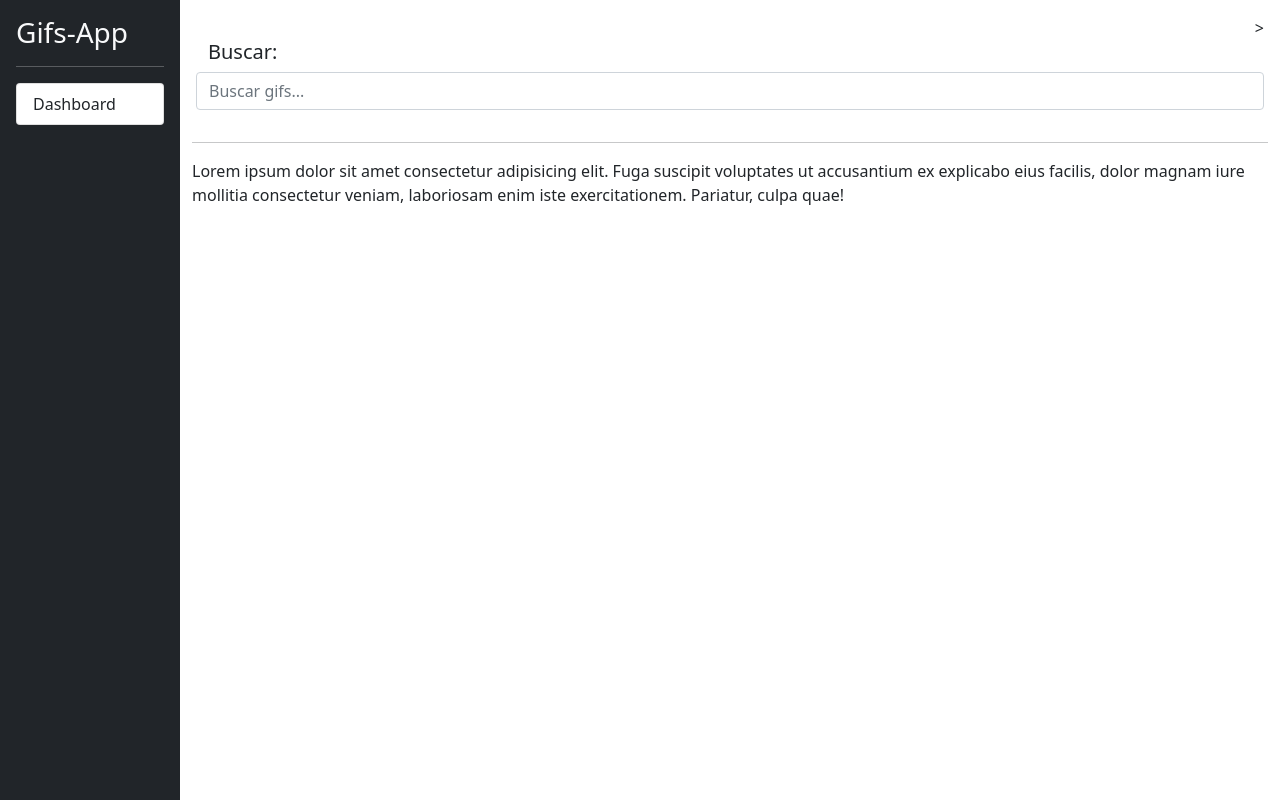
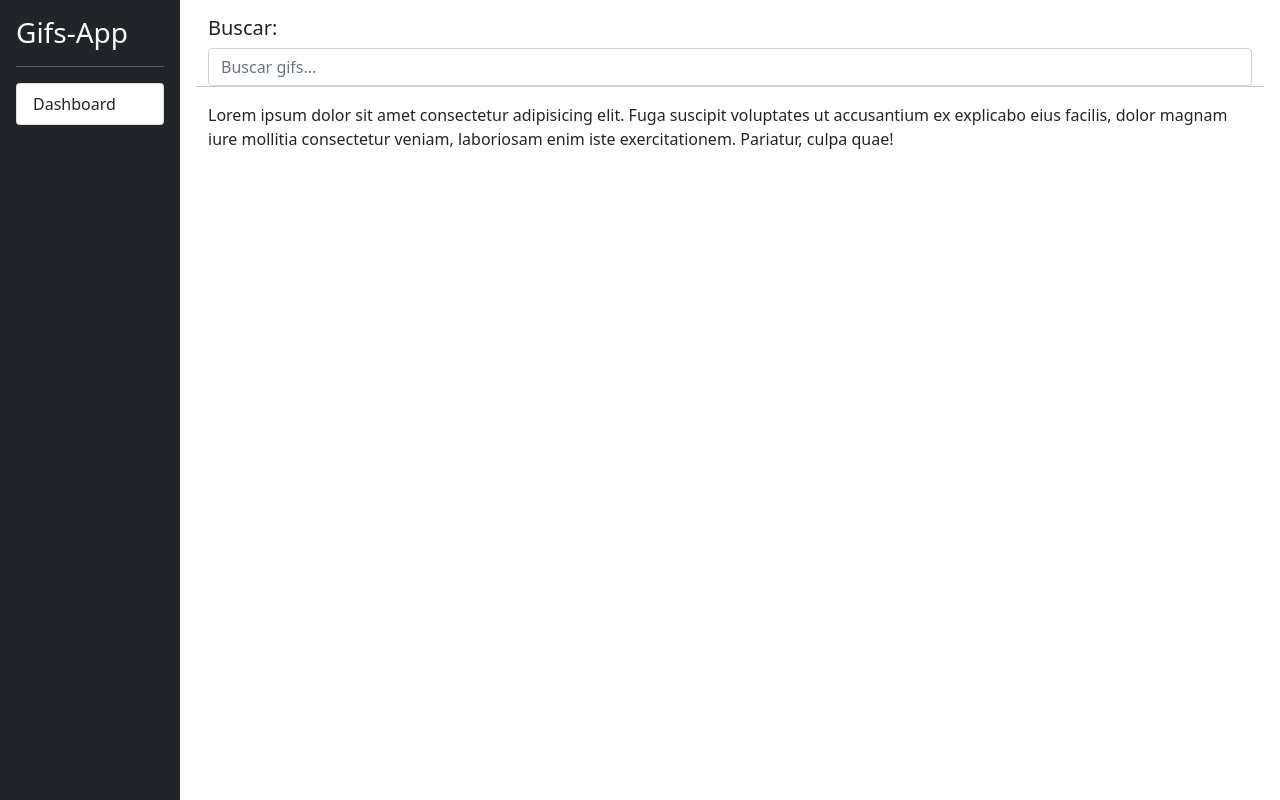
Before and after one commit to PikaLink89/gifsApp, an Angular app: page / in a window 1280 px wide. Built offline with nearby package versions, Linux system fonts and the light colour scheme.

Commit message:
Modulos busqueda y resultados creados

```diff
--- a/src/app/app.component.html
+++ b/src/app/app.component.html
@@ -1,30 +1,7 @@
 <div class="d-flex">
-    <div class="bg-dark border-right p-3" id="sidebar">
-        <h3 class="text-light">Gifs-App</h3>
-        <hr class="text-white" />
-
-        <div class="list-group list-reset">
-            <a href="#" class="list-group-item list-group-item-action">
-            Dashboard
-
-          </a>
-        </div>
-    </div>
+    <app-siderbar></app-siderbar>
 
     <!--FIN SIDEBAR-->
 
-    <div class="container">
-        <div class="row p-3">
-            <div class="col ">
-            </div>>
-            <h5>Buscar:</h5>
-            <input type="text " class="form-control " placeholder="Buscar gifs... " />
-        </div>
-        <hr />
-
-        <div class="row">
-            <div class="col">
-                Lorem ipsum dolor sit amet consectetur adipisicing elit. Fuga suscipit voluptates ut accusantium ex explicabo eius facilis, dolor magnam iure mollitia consectetur veniam, laboriosam enim iste exercitationem. Pariatur, culpa quae!
-            </div>
-        </div>
-    </div>
+    <app-gifs-page class="container"></app-gifs-page>
+</div>
--- a/src/app/app.module.ts
+++ b/src/app/app.module.ts
@@ -2,13 +2,17 @@ import { NgModule } from '@angular/core';
 import { BrowserModule } from '@angular/platform-browser';
 
 import { AppComponent } from './app.component';
+import { GifsModule } from './gifs/gifs.module';
+import { SharedModule } from './shared/shared.module';
 
 @NgModule({
   declarations: [
     AppComponent
   ],
   imports: [
-    BrowserModule
+    BrowserModule,
+    SharedModule,
+    GifsModule
   ],
   providers: [],
   bootstrap: [AppComponent]
--- /dev/null
+++ b/src/app/gifs/busqueda/busqueda.component.html
@@ -0,0 +1,2 @@
+<h5>Buscar:</h5>
+<input type="text " class="form-control " placeholder="Buscar gifs... " />
--- /dev/null
+++ b/src/app/gifs/busqueda/busqueda.component.ts
@@ -0,0 +1,16 @@
+import { Component, OnInit } from '@angular/core';
+
+@Component({
+  selector: 'app-busqueda',
+  templateUrl: './busqueda.component.html',
+  styles: [
+  ]
+})
+export class BusquedaComponent implements OnInit {
+
+  constructor() { }
+
+  ngOnInit(): void {
+  }
+
+}
--- /dev/null
+++ b/src/app/gifs/gifs-page/gifs-page.component.html
@@ -0,0 +1,14 @@
+<div>
+    <div class="row p-3">
+        <div class="col ">
+
+            <app-busqueda></app-busqueda>
+        </div>
+        <hr />
+
+        <div class="row">
+            <div class="col">
+                <app-resultados></app-resultados>
+            </div>
+        </div>
+    </div>
--- /dev/null
+++ b/src/app/gifs/gifs-page/gifs-page.component.ts
@@ -0,0 +1,16 @@
+import { Component, OnInit } from '@angular/core';
+
+@Component({
+  selector: 'app-gifs-page',
+  templateUrl: './gifs-page.component.html',
+  styles: [
+  ]
+})
+export class GifsPageComponent implements OnInit {
+
+  constructor() { }
+
+  ngOnInit(): void {
+  }
+
+}
--- /dev/null
+++ b/src/app/gifs/resultados/resultados.component.html
@@ -0,0 +1 @@
+Lorem ipsum dolor sit amet consectetur adipisicing elit. Fuga suscipit voluptates ut accusantium ex explicabo eius facilis, dolor magnam iure mollitia consectetur veniam, laboriosam enim iste exercitationem. Pariatur, culpa quae!
--- /dev/null
+++ b/src/app/gifs/resultados/resultados.component.ts
@@ -0,0 +1,16 @@
+import { Component, OnInit } from '@angular/core';
+
+@Component({
+  selector: 'app-resultados',
+  templateUrl: './resultados.component.html',
+  styles: [
+  ]
+})
+export class ResultadosComponent implements OnInit {
+
+  constructor() { }
+
+  ngOnInit(): void {
+  }
+
+}
--- /dev/null
+++ b/src/app/shared/siderbar/siderbar.component.html
@@ -0,0 +1,11 @@
+<div class="bg-dark border-right p-3" id="sidebar">
+    <h3 class="text-light">Gifs-App</h3>
+    <hr class="text-white" />
+
+    <div class="list-group list-reset">
+        <a href="#" class="list-group-item list-group-item-action">
+        Dashboard
+
+      </a>
+    </div>
+</div>
--- /dev/null
+++ b/src/app/shared/siderbar/siderbar.component.ts
@@ -0,0 +1,16 @@
+import { Component, OnInit } from '@angular/core';
+
+@Component({
+  selector: 'app-siderbar',
+  templateUrl: './siderbar.component.html',
+  styles: [
+  ]
+})
+export class SiderbarComponent implements OnInit {
+
+  constructor() { }
+
+  ngOnInit(): void {
+  }
+
+}
```
Also changed, not shown: src/app/gifs/gifs.module.ts (added, +22 -0 lines), src/app/shared/shared.module.ts (added, +18 -0 lines).
